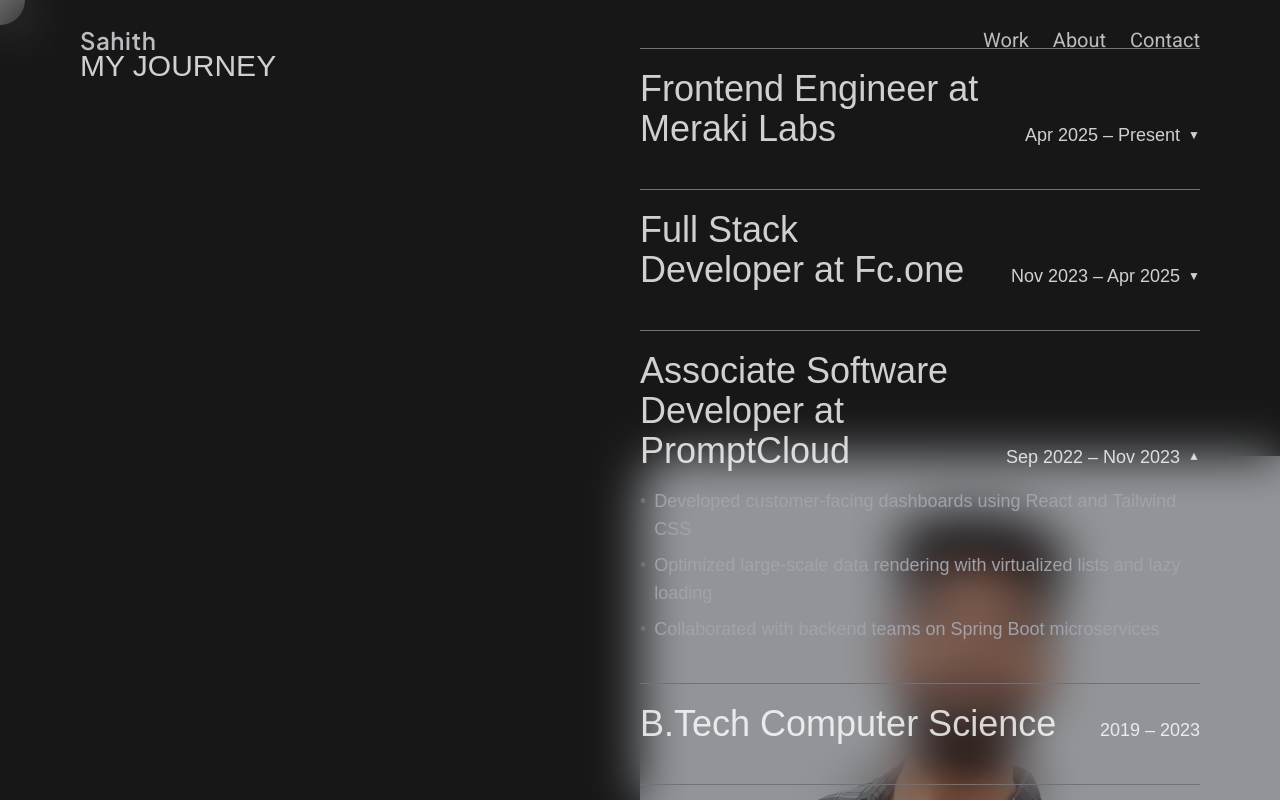
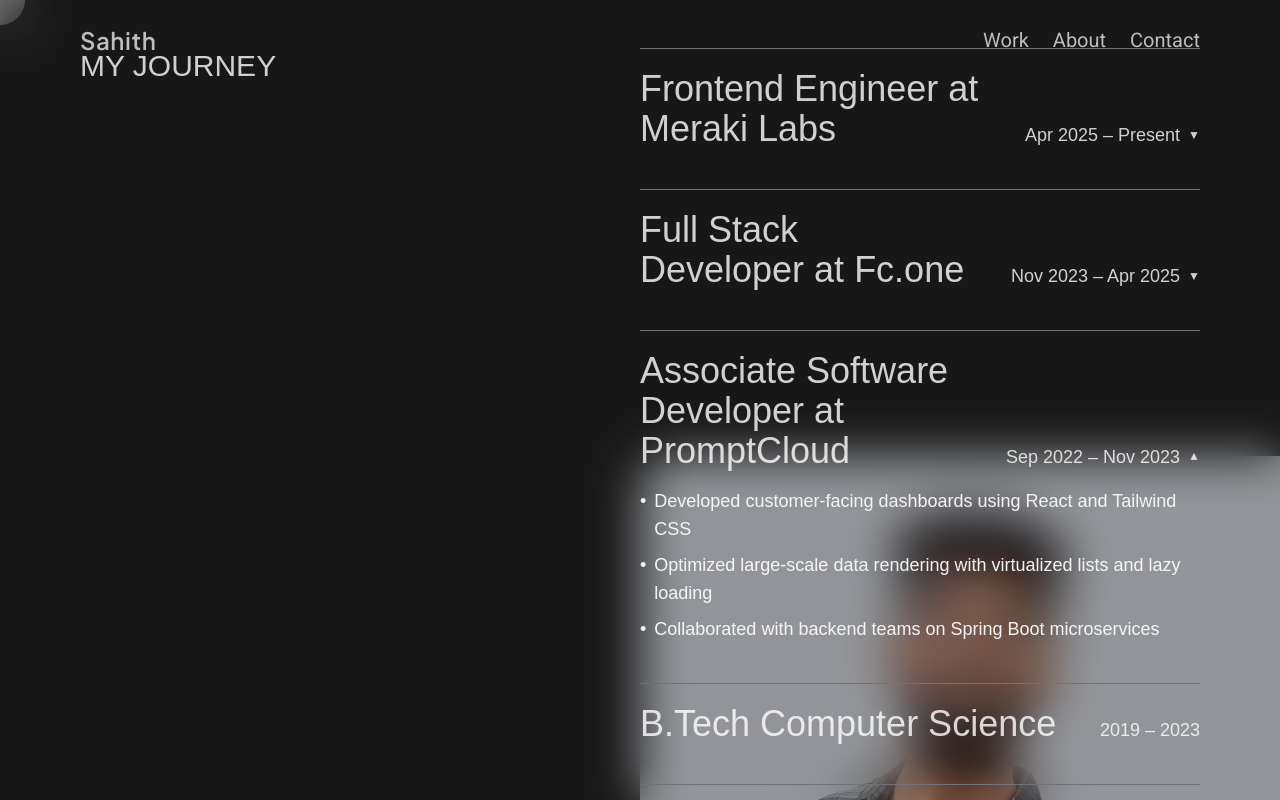
Before and after one commit to Dare-devil-23/portfolio-2.0, a Next.js app: page /about in a window 1280 px wide. Both pictures are taken after a click on the element 920 px from the left and 3461 px from the top of the page. Shown: the part 3061-3861 px from the top of the page. Built offline with nearby package versions, Linux system fonts and the light colour scheme.

Commit message:
update font color

```diff
--- a/src/components/aboutSection/index.tsx
+++ b/src/components/aboutSection/index.tsx
@@ -114,11 +114,11 @@ const AboutSection: React.FC<Props> = ({ onIntersect }) => {
                                             animate={{ height: 'auto', opacity: 1 }}
                                             exit={{ height: 0, opacity: 0 }}
                                             transition={{ duration: 0.3 }}
-                                            className='overflow-hidden text-base lg:text-lg text-zinc-400 mt-4 flex flex-col gap-2'
+                                            className='overflow-hidden text-base lg:text-lg text-zinc-100 mt-4 flex flex-col gap-2'
                                         >
                                             {job.bullets.map((bullet, bIndex) => (
                                                 <li key={bIndex} className='flex gap-2'>
-                                                    <span className='text-zinc-500'>&bull;</span>
+                                                    <span className='text-zinc-100'>&bull;</span>
                                                     {bullet}
                                                 </li>
                                             ))}
```
